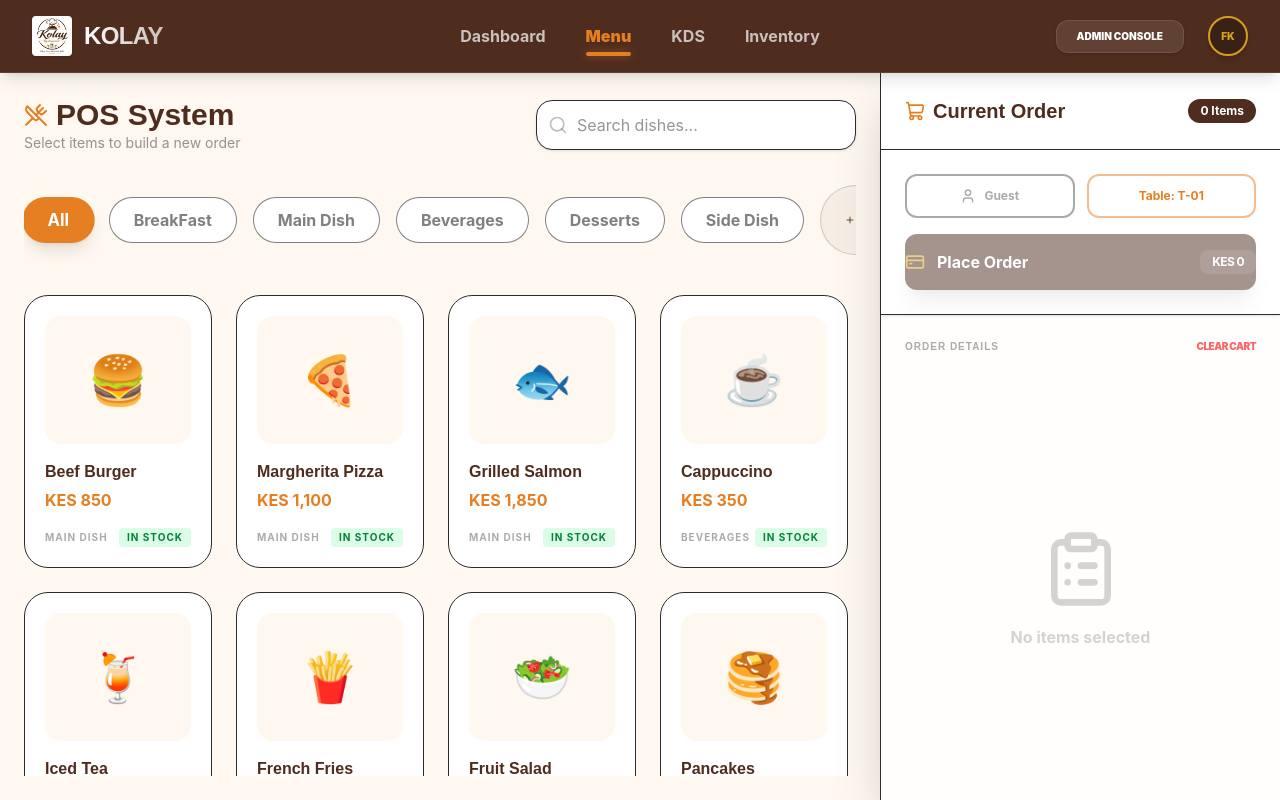
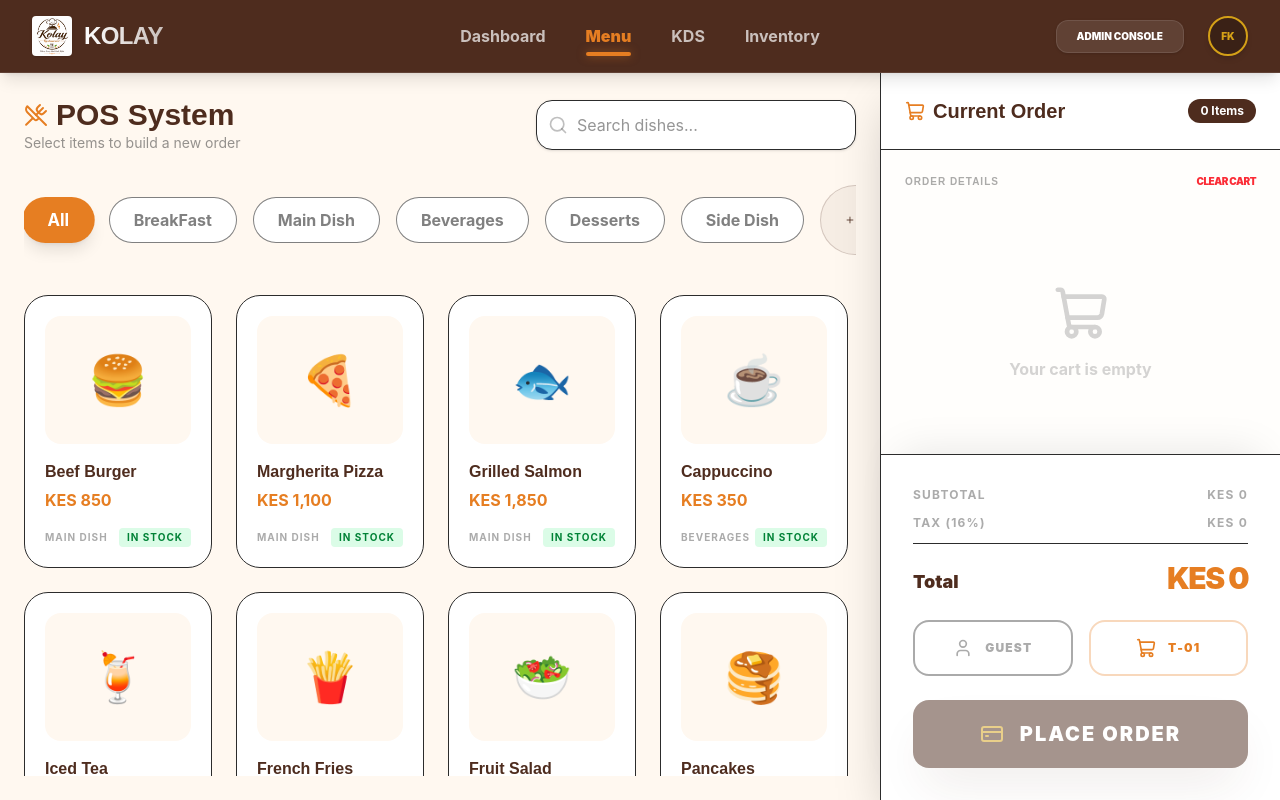
Before and after one commit to Fidelkyalo/Kolay-Restaurant, a React app in the folder web/: page /pos in a window 1280 px wide. Built offline with nearby package versions, Linux system fonts and the light colour scheme; the HTML template or start-up script is replaced by a standard one.

Commit message:
Revert POS sidebar layout: items top, summary bottom

```diff
--- a/web/src/pages/POS.jsx
+++ b/web/src/pages/POS.jsx
@@ -382,68 +382,80 @@ const POS = () => {
                         </span>
                     </div>
 
-                    {/* Summary & Checkout - MOVED TO TOP */}
-                    <div className="p-6 bg-white border-b border-cream space-y-4 shadow-sm relative z-20">
-                        <div className="grid grid-cols-2 gap-3">
-                            <button className="flex items-center justify-center gap-2 py-3 rounded-xl border-2 border-cream font-bold text-charcoal/40 hover:bg-bg-cream transition-all text-xs">
-                                <User className="w-4 h-4" /> Guest
+                    {/* Cart Items */}
+                    <div className="flex-1 overflow-y-auto p-6 space-y-4 custom-scrollbar bg-bg-cream/20">
+                        <div className="flex justify-between items-center mb-4">
+                            <h3 className="text-[10px] font-black uppercase text-charcoal/40 tracking-widest">Order Details</h3>
+                            <button onClick={() => setCart([])} className="text-[10px] font-black text-red-500 hover:text-red-700 uppercase tracking-tighter hover:underline">Clear Cart</button>
+                        </div>
+                        {cart.length === 0 ? (
+                            <div className="h-full flex flex-col items-center justify-center opacity-20 py-20">
+                                <ShoppingCart className="w-20 h-20 mb-4" />
+                                <p className="font-bold">Your cart is empty</p>
+                            </div>
+                        ) : (
+                            cart.map(item => (
+                                <div key={item.id} className="flex gap-4 p-4 rounded-[2rem] bg-white border-2 border-cream shadow-sm hover:shadow-md transition-all group relative">
+                                    <div className="w-16 h-16 bg-bg-cream rounded-2xl flex items-center justify-center text-2xl shrink-0 group-hover:scale-110 transition-transform">
+                                        {item.image}
+                                    </div>
+                                    <div className="flex-1">
+                                        <div className="flex justify-between items-start mb-1">
+                                            <h4 className="font-bold text-primary text-sm line-clamp-1">{item.name}</h4>
+                                            <button onClick={(e) => { e.stopPropagation(); removeFromCart(item.id); }} className="text-red-300 hover:text-red-500 transition-colors">
+                                                <X className="w-4 h-4" />
+                                            </button>
+                                        </div>
+                                        <div className="flex justify-between items-center mt-2">
+                                            <p className="text-secondary font-black text-sm">KES {item.price.toLocaleString()}</p>
+                                            <div className="flex items-center gap-3 bg-bg-cream rounded-xl px-3 py-1.5 border border-cream">
+                                                <button onClick={() => updateQuantity(item.id, -1)} className="hover:text-secondary transition-colors"><Minus className="w-3 h-3" /></button>
+                                                <span className="text-sm font-black w-6 text-center">{item.quantity}</span>
+                                                <button onClick={() => updateQuantity(item.id, 1)} className="hover:text-secondary transition-colors"><Plus className="w-3 h-3" /></button>
+                                            </div>
+                                        </div>
+                                    </div>
+                                </div>
+                            ))
+                        )}
+                    </div>
+
+                    {/* Summary & Checkout - REVERTED TO BOTTOM */}
+                    <div className="p-8 bg-white border-t border-cream space-y-6 shadow-[0_-20px_40px_-20px_rgba(0,0,0,0.1)] relative z-20">
+                        <div className="space-y-3">
+                            <div className="flex justify-between text-xs font-bold text-charcoal/40 uppercase tracking-widest">
+                                <span>Subtotal</span>
+                                <span>KES {subtotal.toLocaleString()}</span>
+                            </div>
+                            <div className="flex justify-between text-xs font-bold text-charcoal/40 uppercase tracking-widest">
+                                <span>Tax (16%)</span>
+                                <span>KES {tax.toLocaleString()}</span>
+                            </div>
+                            <div className="flex justify-between items-end pt-4 border-t border-cream/50">
+                                <span className="font-black text-primary text-lg">Total</span>
+                                <span className="font-black text-secondary text-3xl tracking-tighter">KES {total.toLocaleString()}</span>
+                            </div>
+                        </div>
+
+                        <div className="grid grid-cols-2 gap-4">
+                            <button className="flex items-center justify-center gap-3 py-4 rounded-2xl border-2 border-cream font-black text-charcoal/40 hover:bg-bg-cream transition-all text-xs uppercase tracking-widest">
+                                <User className="w-5 h-5" /> Guest
                             </button>
                             <button
                                 onClick={() => setShowTableModal(true)}
-                                className="flex items-center justify-center gap-2 py-3 rounded-xl border-2 border-secondary/50 text-secondary font-bold hover:bg-orange-50 transition-all group text-xs"
+                                className="flex items-center justify-center gap-3 py-4 rounded-2xl border-2 border-secondary/30 text-secondary font-black hover:bg-orange-50 transition-all group text-xs uppercase tracking-widest"
                             >
-                                Table: {selectedTable}
+                                <ShoppingCart className="w-5 h-5" /> {selectedTable}
                             </button>
                         </div>
 
                         <button
                             onClick={handlePlaceOrder}
                             disabled={cart.length === 0}
-                            className="w-full bg-primary hover:bg-primary-dark text-white font-bold py-4 rounded-xl shadow-xl transition-all active:transform active:scale-95 flex items-center justify-center gap-3 disabled:opacity-50 disabled:cursor-not-allowed text-base"
+                            className="w-full bg-primary hover:bg-charcoal text-white font-black py-5 rounded-2xl shadow-2xl shadow-primary/20 transition-all active:transform active:scale-95 flex items-center justify-center gap-4 disabled:opacity-50 disabled:cursor-not-allowed text-xl uppercase tracking-widest group"
                         >
-                            <CreditCard className="w-5 h-5 text-accent" /> Place Order
-                            <span className="ml-auto bg-white/10 px-3 py-1 rounded-lg text-xs tracking-tighter">
-                                KES {total.toLocaleString()}
-                            </span>
+                            <CreditCard className="w-6 h-6 text-accent group-hover:rotate-12 transition-transform" /> Place Order
                         </button>
-                    </div>
-
-                    {/* Cart Items */}
-                    <div className="flex-1 overflow-y-auto p-6 space-y-4 custom-scrollbar bg-bg-cream/20">
-                        <div className="flex justify-between items-center mb-4">
-                            <h3 className="text-[10px] font-black uppercase text-charcoal/40 tracking-widest">Order Details</h3>
-                            <button onClick={() => setCart([])} className="text-[10px] font-black text-red-400 hover:text-red-600 uppercase tracking-tighter">Clear Cart</button>
-                        </div>
-                        {cart.length === 0 ? (
-                            <div className="h-full flex flex-col items-center justify-center opacity-20 py-20">
-                                <ClipboardList className="w-20 h-20 mb-4" />
-                                <p className="font-bold">No items selected</p>
-                            </div>
-                        ) : (
-                            cart.map(item => (
-                                <div key={item.id} className="flex gap-4 p-3 rounded-2xl bg-white border border-cream/50 shadow-sm hover:shadow-md transition-all group">
-                                    <div className="w-14 h-14 bg-bg-cream rounded-xl flex items-center justify-center text-xl shrink-0 group-hover:scale-110 transition-transform">
-                                        {item.image}
-                                    </div>
-                                    <div className="flex-1">
-                                        <div className="flex justify-between items-start mb-1">
-                                            <h4 className="font-bold text-primary text-sm line-clamp-1">{item.name}</h4>
-                                            <button onClick={(e) => { e.stopPropagation(); removeFromCart(item.id); }} className="text-red-300 hover:text-red-500 transition-colors">
-                                                <X className="w-3 h-3" />
-                                            </button>
-                                        </div>
-                                        <div className="flex justify-between items-center">
-                                            <p className="text-secondary font-black text-[10px]">KES {(item.price * item.quantity).toLocaleString()}</p>
-                                            <div className="flex items-center gap-3 bg-bg-cream rounded-lg px-2 py-1">
-                                                <button onClick={() => updateQuantity(item.id, -1)} className="hover:text-secondary transition-colors"><Minus className="w-2.5 h-2.5" /></button>
-                                                <span className="text-[10px] font-black w-4 text-center">{item.quantity}</span>
-                                                <button onClick={() => updateQuantity(item.id, 1)} className="hover:text-secondary transition-colors"><Plus className="w-2.5 h-2.5" /></button>
-                                            </div>
-                                        </div>
-                                    </div>
-                                </div>
-                            ))
-                        )}
                     </div>
                 </div>
                 {/* Manage Dish Modal */}
```
